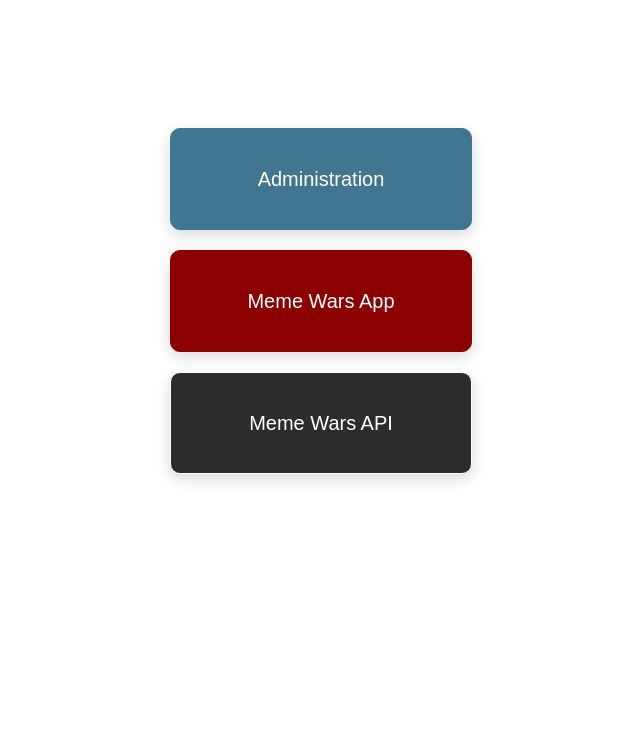
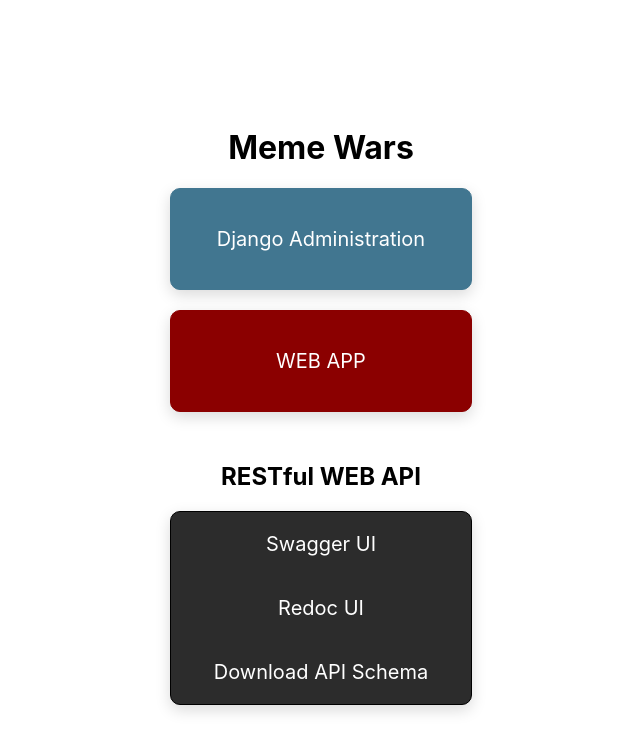
Before and after one commit to roknicmilos/memewars-api, a Django app: page / in a window 1280 px wide. Shown: the top 750 px of the page, without its empty margins (319-959 px from the left). Run offline with Django 4.2, Linux system fonts and the light colour scheme; parts of the project's set-up code (start-up, migrations or seed data) failed here and were passed over.

Commit message:
API | Refactor index template

```diff
--- a/api/src/static/script.js
+++ /dev/null
@@ -1,3 +0,0 @@
-$(".js-dropdown").hover(function () {
-  $(this).find(".js-dropdown__options").slideToggle();
-});
--- a/api/src/static/style.css
+++ b/api/src/static/style.css
@@ -1,9 +1,19 @@
 body {
     margin: 10%;
-    font: normal 13px/50px Arial, Helvetica, sans-serif;
+    font-family: -apple-system, BlinkMacSystemFont, "Segoe UI", "Roboto", "Oxygen",
+    "Ubuntu", "Cantarell", "Fira Sans", "Droid Sans", "Helvetica Neue",
+    sans-serif;
 }
 
-.cta-button, .cta-dropdown {
+.title {
+    text-align: center;
+}
+
+.title--secondary {
+    margin-top: 50px;
+}
+
+.cta-button, .cta-button-group {
     border: 1px solid;
     border-radius: 10px;
     width: 300px;
@@ -11,22 +21,16 @@ body {
     box-shadow: rgba(0, 0, 0, 0.15) 0 5px 15px 0;
 }
 
-.cta-button a {
-    width: 100%;
-    height: 100%;
-}
-
-.cta-dropdown {
-    background-color: #2C2C2C;
-    color: white;
-}
-
-.cta-button, .cta-dropdown__button {
-    border-radius: 10px;
+.cta-button {
     height: 100px;
 }
 
-.cta-button a, .cta-dropdown__button, .cta-dropdown__option a {
+.cta-button-group {
+    background-color: #2C2C2C;
+}
+
+.cta-button a, .cta-button-group a {
+    width: 100%;
     display: flex;
     justify-content: center;
     align-items: center;
@@ -35,21 +39,25 @@ body {
     cursor: pointer;
 }
 
-.cta-dropdown__options {
-    display: none;
+.cta-button a {
+    height: 100%;
 }
 
-.cta-dropdown__button:hover, .cta-dropdown__option:hover {
-    background-color: #424242;
+.cta-button-group a {
+    color: white;
+    padding: 20px 0;
 }
 
-.cta-dropdown__option a {
-    color: white;
-    padding: 10px;
+.cta-button-group a:first-of-type {
+    border-radius: 10px 10px 0 0;
 }
 
-.cta-dropdown__option:last-of-type {
+.cta-button-group a:last-of-type {
     border-radius: 0 0 10px 10px;
+}
+
+.cta-button-group a:hover {
+    background-color: #4F4F4FFF;
 }
 
 .cta-button--admin {
--- a/api/src/templates/index.html
+++ b/api/src/templates/index.html
@@ -14,43 +14,27 @@
 </head>
 <body>
 
-<div class="cta-wrapper">
+<h1 class="title">{% trans 'Meme Wars' %}</h1>
 {% if environment == 'development' %}
     <div class="cta-button cta-button--test-coverage">
         <a href="{% static 'coverage/index.html' %}">{% trans 'Tests Coverage Report' %}</a>
     </div>
 {% endif %}
 <div class="cta-button cta-button--admin">
-        <a href="{% url 'admin:index' %}">{% trans 'Administration' %}</a>
+    <a href="{% url 'admin:index' %}">{% trans 'Django Administration' %}</a>
 </div>
 <div class="cta-button cta-button--app">
-        <a href="{{ app_url }}">{% trans 'Meme Wars App' %}</a>
+    <a href="{{ app_url }}">{% trans 'WEB APP' %}</a>
 </div>
-    <div class="cta-dropdown js-dropdown">
-        <div class="cta-dropdown__button js-dropdown__button">{% trans 'Meme Wars API' %}</div>
-        <div class="cta-dropdown__options js-dropdown__options">
-            <div class="cta-dropdown__option">
-                <a href="{% url 'api:index' %}">{% trans 'Base API URL' %}</a>
-            </div>
-            <div class="cta-dropdown__option">
+
+<h2 class="title title--secondary">{% trans 'RESTful WEB API' %}</h2>
+<div class="cta-button-group">
     <a href="{% url 'api_schema:swagger' %}">{% trans 'Swagger UI' %}</a>
-            </div>
-            <div class="cta-dropdown__option">
     <a href="{% url 'api_schema:redoc' %}">{% trans 'Redoc UI' %}</a>
-            </div>
-            <div class="cta-dropdown__option">
     <a href="{% url 'api_schema:download' %}">{% trans 'Download API Schema' %}</a>
-            </div>
-        </div>
-    </div>
 </div>
 
 <div class="app-env-label app-env-label--{{ environment }}">{{ environment }}</div>
 
-<script src="https://code.jquery.com/jquery-3.6.3.min.js"
-        integrity="sha256-pvPw+upLPUjgMXY0G+8O0xUf+/Im1MZjXxxgOcBQBXU="
-        crossorigin="anonymous"></script>
-<script src="{% static 'script.js' %}" type="module"></script>
-
 </body>
 </html>
```
Lines whose indentation alone changed are shown as unchanged.
